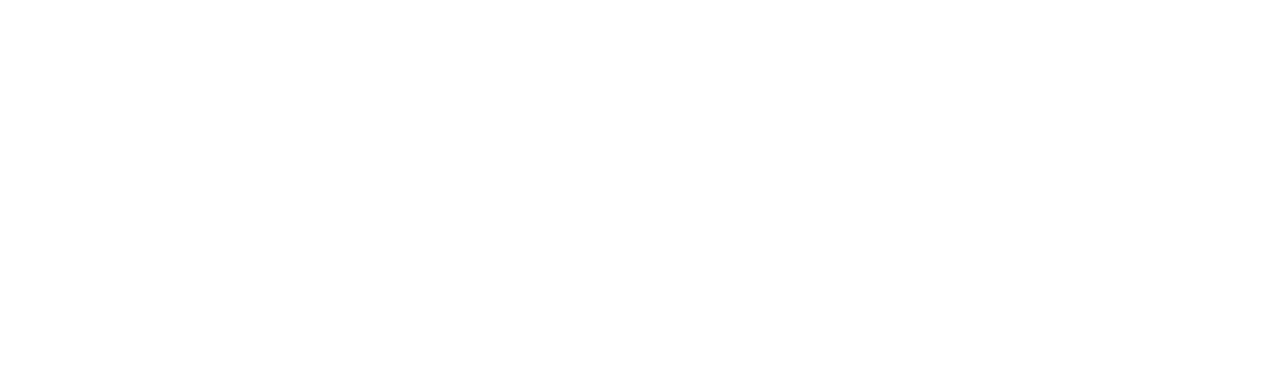
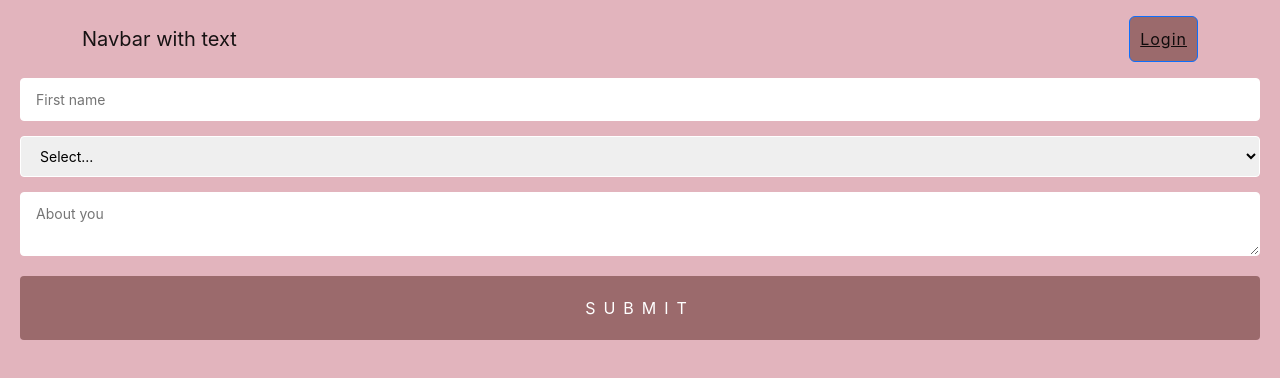
Before and after one commit to smitax21/Event, a React (Create React App) app: page / in a window 1280 px wide. Shown: the top 378 px of the page. Built offline with nearby package versions, Linux system fonts and the light colour scheme.

Commit message:
added login page

```diff
--- a/package.json
+++ b/package.json
@@ -6,12 +6,14 @@
     "@testing-library/jest-dom": "^5.16.5",
     "@testing-library/react": "^13.4.0",
     "@testing-library/user-event": "^13.5.0",
+    "bootstrap": "^5.2.2",
     "dotenv": "^16.0.3",
     "express": "^4.18.2",
     "mongodb": "^4.11.0",
     "react": "^18.2.0",
     "react-bootstrap": "^2.5.0",
     "react-dom": "^18.2.0",
+    "react-hook-form": "^7.39.1",
     "react-router-dom": "^6.4.3",
     "react-scripts": "5.0.1",
     "sass": "^1.56.0",
--- a/src/App.css
+++ b/src/App.css
@@ -1,38 +1,144 @@
 .App {
+  font-family: sans-serif;
+  text-align: center;
+}
+body {
+  background: #e2b4bd;
+  font-family: -apple-system, BlinkMacSystemFont, "Segoe UI", "Roboto", "Oxygen",
+    "Ubuntu", "Cantarell", "Fira Sans", "Droid Sans", "Helvetica Neue",
+    sans-serif;
+  color: white;
+  padding: 0 20px 50px;
+}
+
+img {
+  width: 35px;
+  height: 35px;
+  margin-right: 10px;
+  position: relative;
+  top: 6px;
+}
+
+.h1 {
+  margin-top: 80px;
+  color: white;
+  font-size: 25px;
+  padding-bottom: 0px;
+}
+
+.form {
+  max-width: 800px;
+  margin: 0 auto;
+}
+
+.p {
+  color: #bf1650;
   text-align: center;
 }
 
-.App-logo {
-  height: 40vmin;
-  pointer-events: none;
+textarea,
+select,
+input {
+  font-family: -apple-system, BlinkMacSystemFont, "Segoe UI", "Roboto", "Oxygen",
+    "Ubuntu", "Cantarell", "Fira Sans", "Droid Sans", "Helvetica Neue",
+    sans-serif;
+  display: block;
+  box-sizing: border-box;
+  width: 100%;
+  border-radius: 4px;
+  border: 1px solid white;
+  padding: 10px 15px;
+  margin-bottom: 15px;
+  font-size: 14px;
 }
 
-@media (prefers-reduced-motion: no-preference) {
-  .App-logo {
-    animation: App-logo-spin infinite 20s linear;
-  }
+.label,
+section > label {
+  line-height: 2;
+  text-align: left;
+  display: block;
+  margin-bottom: 13px;
+  margin-top: 20px;
+  color: white;
+  font-size: 14px;
+  font-weight: 200;
 }
 
-.App-header {
-  background-color: #282c34;
-  min-height: 100vh;
-  display: flex;
-  flex-direction: column;
-  align-items: center;
-  justify-content: center;
-  font-size: calc(10px + 2vmin);
+input[type="submit"],
+.button {
+  position: relative;
+  background: #9b6a6c;
+  color: white;
+  text-transform: uppercase;
+  border: none;
+  font-weight: 600;
+  margin-top: 20px;
+  padding: 20px;
+  font-size: 16px;
+  letter-spacing: 2px;
+  display: block;
+  appearance: none;
+  border-radius: 4px;
+  width: 100%;
+  font-weight: 400;
+  letter-spacing: 0.5rem;
+  transition: 0.3s all;
+}
+
+.buttonBlack {
+  background: black;
+  border: 1px solid white;
+}
+
+.App {
+  max-width: 600px;
+  margin: 0 auto;
+}
+
+.container {
+  display: grid;
+  grid-template-columns: 1fr 1fr;
+  grid-gap: 20px;
+}
+
+.counter {
+  font-weight: 400;
+  background: white;
+  color: black;
+  padding: 10px 15px;
+  border-radius: 4px;
+  position: fixed;
+  top: 20px;
+  right: 30px;
+  z-index: 9999999;
+}
+
+button[type="button"] {
+  padding: 5px;
+  background: #9b6a6c;
+  color: white;
+  letter-spacing: 0px;
+  text-transform: none;
+  padding: 10px;
+  letter-spacing: 1px;
+}
+
+input[type="submit"]:hover,
+button[type="button"]:hover {
+  background: #f28baf;
   color: white;
 }
 
-.App-link {
-  color: #61dafb;
+input[type="submit"]:active {
+  transition: 0.3s all;
+  top: 2px;
 }
 
-@keyframes App-logo-spin {
-  from {
-    transform: rotate(0deg);
-  }
-  to {
-    transform: rotate(360deg);
-  }
+.preact {
+  opacity: 0;
+  color: white;
 }
+
+.preact:hover {
+  opacity: 1;
+}
--- a/src/App.js
+++ b/src/App.js
@@ -1,7 +1,14 @@
 import "./App.css";
+import Login from "./Components/Login/Login";
+import NavbarMenu from "./Components/Navbar/Navbar";
 
 function App() {
-  return <div></div>;
+  return (
+    <>
+      <NavbarMenu />
+      <Login />
+    </>
+  );
 }
 
 export default App;
--- /dev/null
+++ b/src/Components/Login/Login.jsx
@@ -0,0 +1,24 @@
+import React, { useState } from "react";
+import { useForm } from "react-hook-form";
+
+const Login = () => {
+  const { register, handleSubmit } = useForm();
+  const [data, setData] = useState("");
+  return (
+    <>
+      <form onSubmit={handleSubmit((data) => setData(JSON.stringify(data)))}>
+        <input {...register("firstName")} placeholder="First name" />
+        <select {...register("category", { required: true })}>
+          <option value="">Select...</option>
+          <option value="A">Option A</option>
+          <option value="B">Option B</option>
+        </select>
+        <textarea {...register("aboutYou")} placeholder="About you" />
+        <p>{data}</p>
+        <input type="submit" />
+      </form>
+    </>
+  );
+};
+
+export default Login;
--- /dev/null
+++ b/src/Components/Navbar/Navbar.jsx
@@ -0,0 +1,27 @@
+import React from "react";
+import Container from "react-bootstrap/Container";
+import Navbar from "react-bootstrap/Navbar";
+import Button from "react-bootstrap/Button";
+import { Link } from "react-router-dom";
+
+const NavbarMenu = () => {
+  return (
+    <>
+      <Navbar>
+        <Container>
+          <Navbar.Brand href="#home">Navbar with text</Navbar.Brand>
+          <Navbar.Toggle />
+          <Navbar.Collapse className="justify-content-end">
+            <Navbar.Text>
+              <Button>
+                <a href="/login">Login</a>
+              </Button>
+            </Navbar.Text>
+          </Navbar.Collapse>
+        </Container>
+      </Navbar>
+    </>
+  );
+};
+
+export default NavbarMenu;
```
Also changed, not shown: src/index.js (+7 -6 lines), 1 other file (tests, documents, lock files or other folders).
